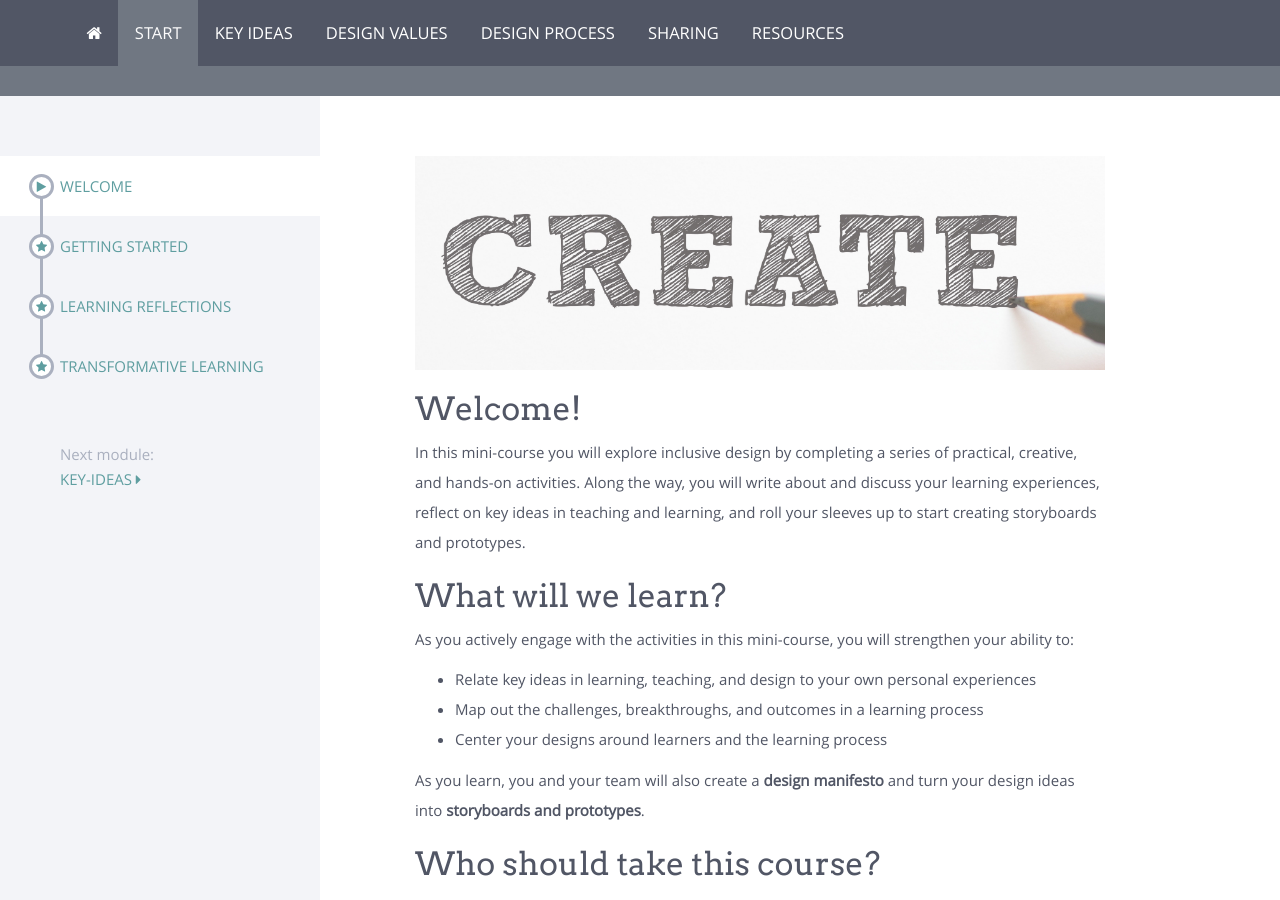
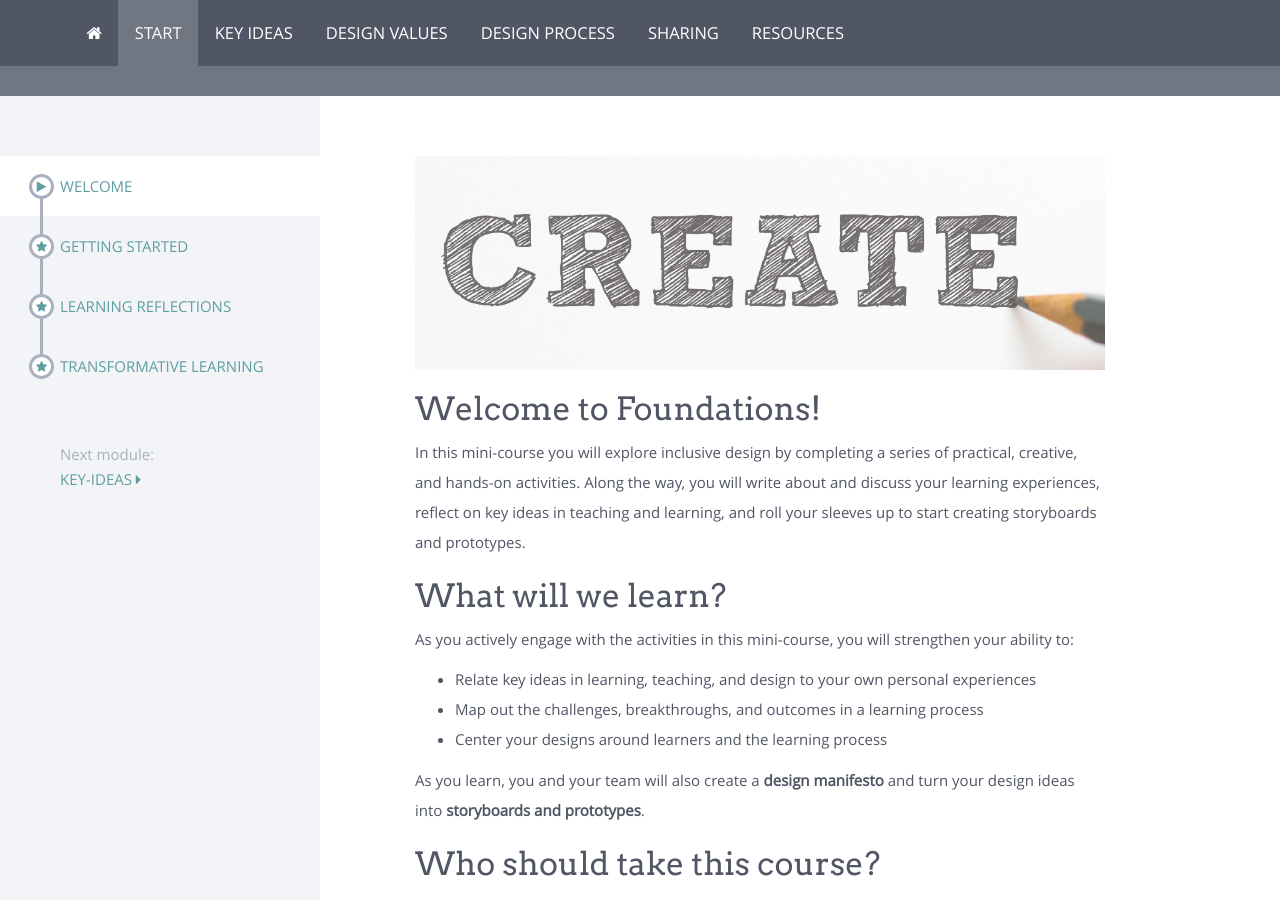
Before and after one commit to ucsdlib/foundations, a Jekyll site: the page built from modules/start/_posts/2000-01-01-welcome.html, in a window 1280 px wide and 900 px high. Built offline with Jekyll 4.4.1, drawn with Linux system fonts in a browser that asks for light colours; nearby versions of some CDN libraries; comment, search, counter and statistics services are not loaded.

Commit message:
Updated welcome message

```diff
--- a/modules/start/_posts/2000-01-01-welcome.html
+++ b/modules/start/_posts/2000-01-01-welcome.html
@@ -4,7 +4,7 @@ banner: /img/banners/create-cropped.jpg
 banner-alt: a pencil drawing of the word create
 comments: true
 ---
-<h2>Welcome!</h2>
+<h2>Welcome to Foundations!</h2>
 
 <p>In this mini-course you will explore inclusive design by completing a series of practical, creative, and hands-on activities. Along the way, you will write about and discuss your learning experiences, reflect on key ideas in teaching and learning, and roll your sleeves up to start creating storyboards and prototypes.</p>
 
```
